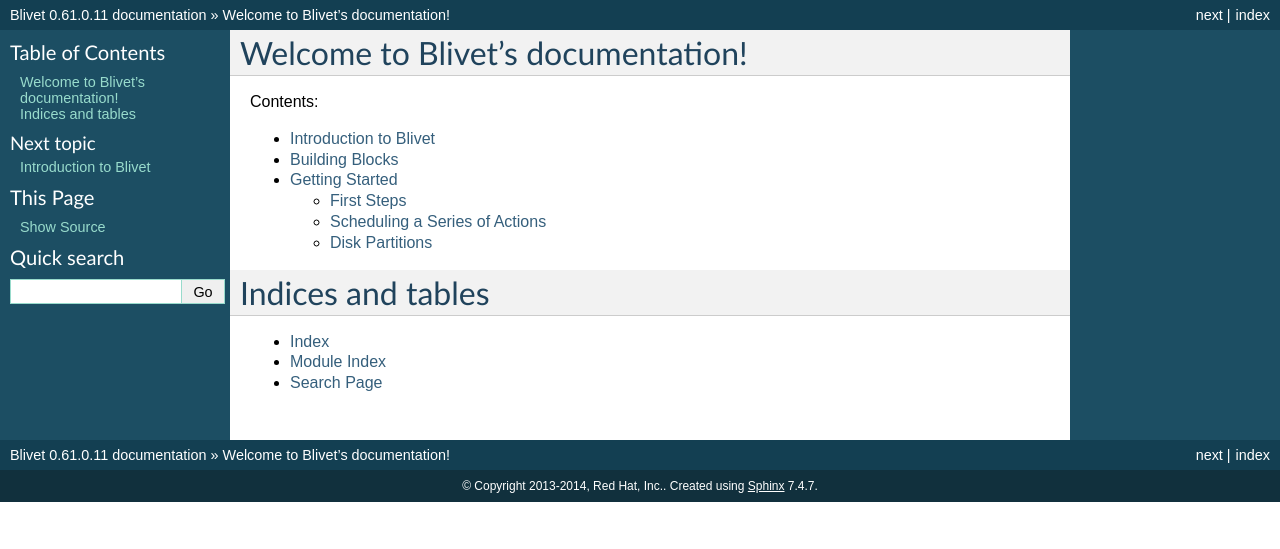
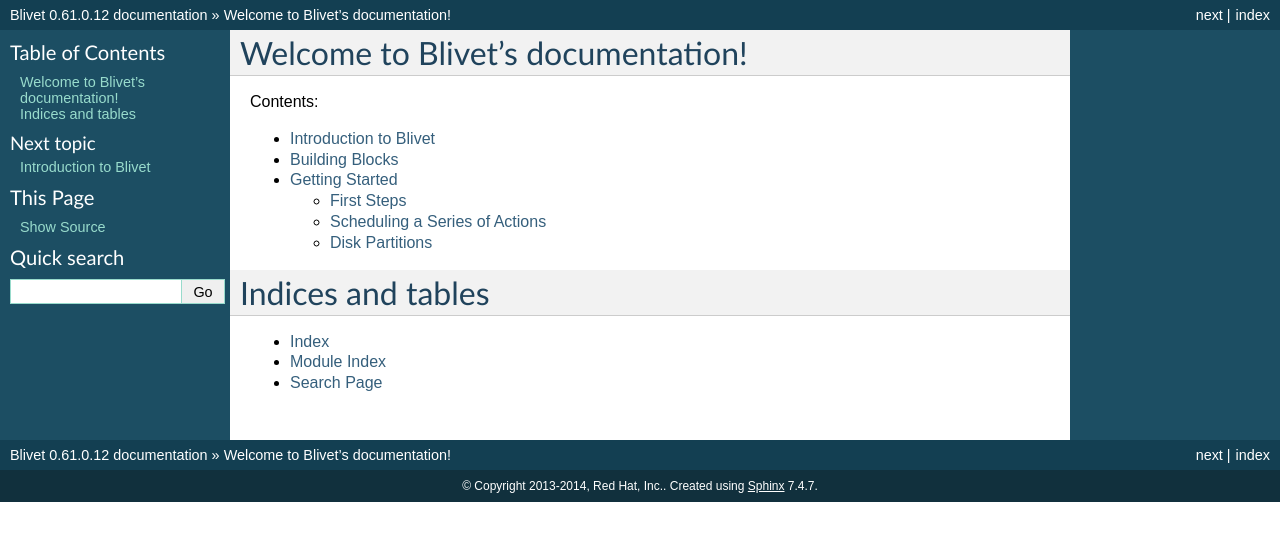
Before and after one commit to storaged-project/blivet, a Sphinx documentation site: the page built from doc/index.rst, in a window 1280 px wide. Shown: the top 549 px of the page. Built offline with Sphinx 7.4.7, drawn with Linux system fonts in a browser that asks for light colours; pages that are not in the unit, such as notebooks, are missing from menus.

Commit message:
New version: 0.61.0.12

```diff
--- a/blivet/__init__.py
+++ b/blivet/__init__.py
@@ -19,7 +19,7 @@
 # Red Hat Author(s): Dave Lehman <dlehman@redhat.com>
 #
 
-__version__ = '0.61.0.11'
+__version__ = '0.61.0.12'
 
 ##
 ## Default stub values for installer-specific stuff that gets set up in
--- a/doc/conf.py
+++ b/doc/conf.py
@@ -48,9 +48,9 @@
 # built documents.
 #
 # The short X.Y version.
-version = '0.61.0.11'
+version = '0.61.0.12'
 # The full version, including alpha/beta/rc tags.
-release = '0.61.0.11'
+release = '0.61.0.12'
 
 # The language for content autogenerated by Sphinx. Refer to documentation
 # for a list of supported languages.
--- a/setup.py
+++ b/setup.py
@@ -2,7 +2,7 @@
 
 from distutils.core import setup
 
-setup(name='blivet', version='0.61.0.11',
+setup(name='blivet', version='0.61.0.12',
       description='Python module for system storage configuration',
       author='David Lehman', author_email='dlehman@redhat.com',
       url='http://fedoraproject.org/wiki/blivet',
```
Also changed, not shown: 2 other files.
